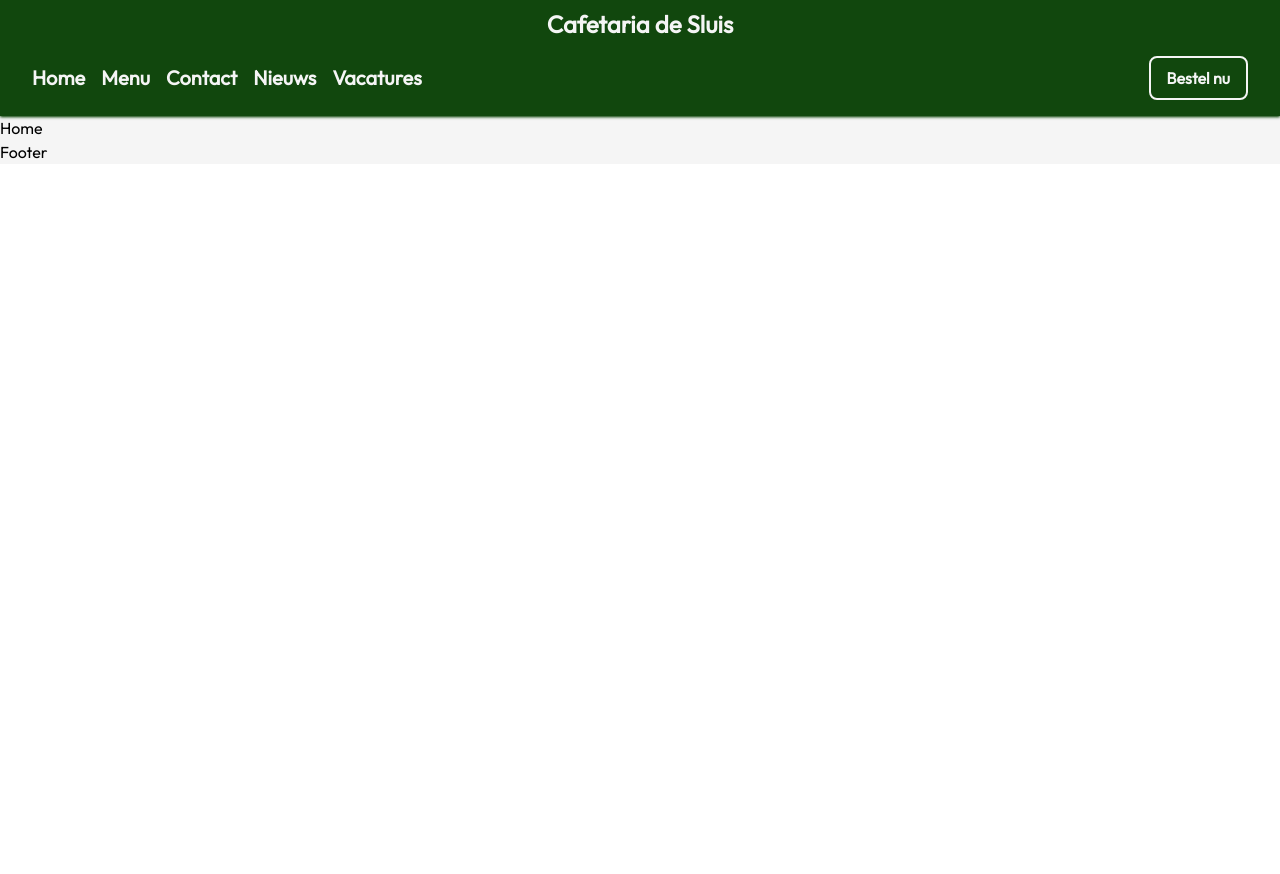
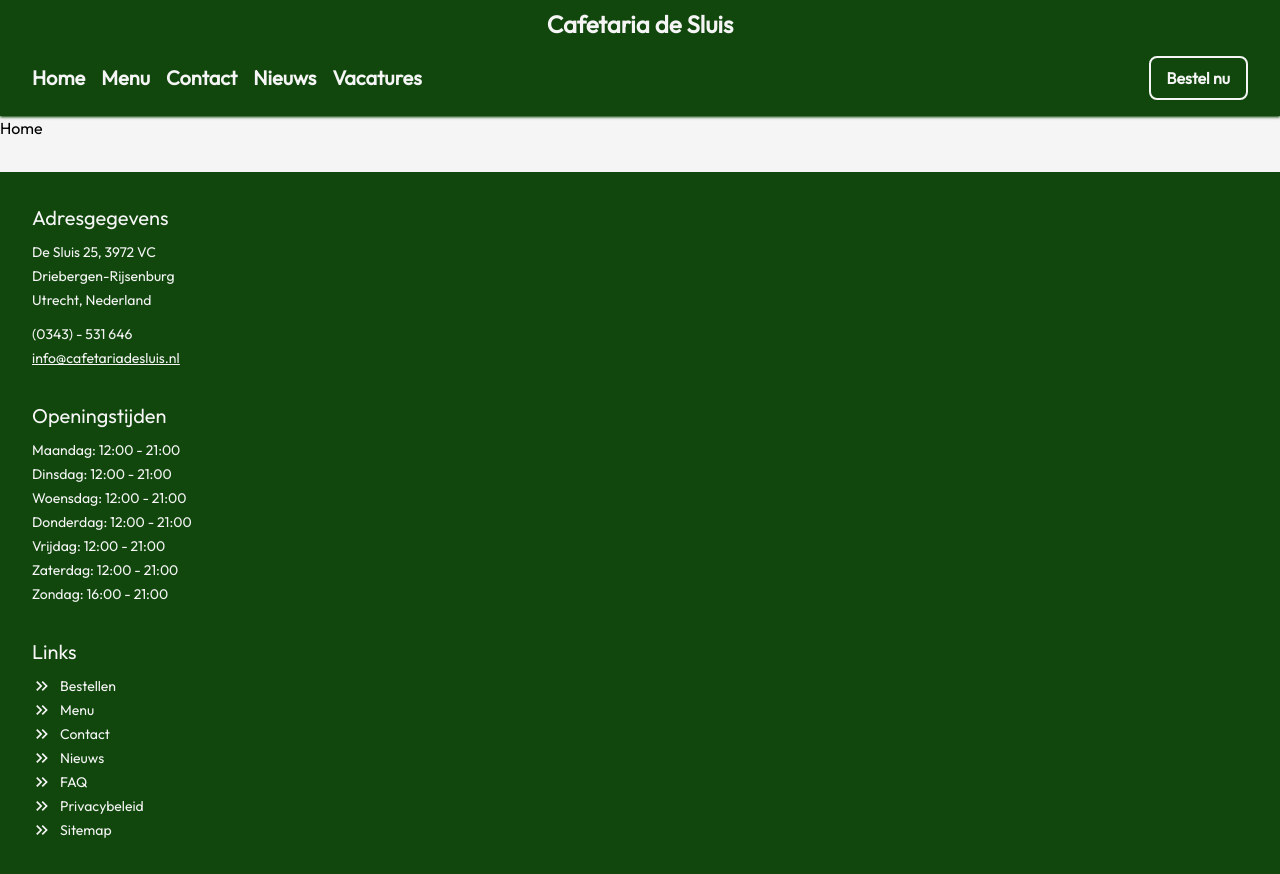
Before and after one commit to zStevenn/sluis-app, a React (Vite) app: page / in a window 1280 px wide. Before the commit the page ends 800 px from the top, so only its background shows below. Built offline with nearby package versions, Linux system fonts and the light colour scheme.

Commit message:
Creates Footer

```diff
--- a/src/components/Footer.jsx
+++ b/src/components/Footer.jsx
@@ -1,7 +1,71 @@
+import { MdKeyboardDoubleArrowRight } from "react-icons/md"
+import { Link } from "react-router-dom"
+
+function FooterTitle({ children, className = "" }) {
+	return <h3 className={`text-xl text-neutral-100 ${className}`}>{children}</h3>
+}
+
+function FooterText({ children, className = "" }) {
+	return (
+		<p className={`text-sm py-0.5 text-neutral-100 ${className}`}>{children}</p>
+	)
+}
+
+function FooterLink({ children, to, className = "" }) {
+	return (
+		<Link to={to} title={children} alt={children}>
+			<FooterText
+				className={`text-sm py-0.5 flex gap-2 items-center text-neutral-100 ${className}`}
+			>
+				<MdKeyboardDoubleArrowRight className="inline-flex text-xl text-neutral-100" />
+				{children}
+			</FooterText>
+		</Link>
+	)
+}
+
 export default function Footer() {
 	return (
-		<div>
-			<h1>Footer</h1>
-		</div>
+		<footer className="bg-primary px-8 py-8 mt-8 flex flex-col gap-8">
+			{/* Adress details */}
+			<div>
+				<FooterTitle className="mb-2">Adresgegevens</FooterTitle>
+				<FooterText>De Sluis 25, 3972 VC</FooterText>
+				<FooterText>Driebergen-Rijsenburg</FooterText>
+				<FooterText className="pb-3">Utrecht, Nederland</FooterText>
+				<FooterText>(0343) - 531 646</FooterText>
+				<FooterText className="underline">
+					<a
+						alt="Mail naar info@cafetariadesluis.nl"
+						title="Mail naar info@cafetariadesluis.nl"
+						href="mailto:info@cafetariadesluis.nl"
+					>
+						info@cafetariadesluis.nl
+					</a>
+				</FooterText>
+			</div>
+			{/* Openingtimes */}
+			<div>
+				<FooterTitle className="mb-2">Openingstijden</FooterTitle>
+				<FooterText>Maandag: 12:00 - 21:00</FooterText>
+				<FooterText>Dinsdag: 12:00 - 21:00</FooterText>
+				<FooterText>Woensdag: 12:00 - 21:00</FooterText>
+				<FooterText>Donderdag: 12:00 - 21:00</FooterText>
+				<FooterText>Vrijdag: 12:00 - 21:00</FooterText>
+				<FooterText>Zaterdag: 12:00 - 21:00</FooterText>
+				<FooterText>Zondag: 16:00 - 21:00</FooterText>
+			</div>
+			{/* Links */}
+			<div>
+				<FooterTitle className="mb-2">Links</FooterTitle>
+				<FooterLink to="/bestellen">Bestellen</FooterLink>
+				<FooterLink to="/menu">Menu</FooterLink>
+				<FooterLink to="/contact">Contact</FooterLink>
+				<FooterLink to="/nieuws">Nieuws</FooterLink>
+				<FooterLink to="/faq">FAQ</FooterLink>
+				<FooterLink to="/privacybeleid">Privacybeleid</FooterLink>
+				<FooterLink to="/sitemap">Sitemap</FooterLink>
+			</div>
+		</footer>
 	)
 }
```
